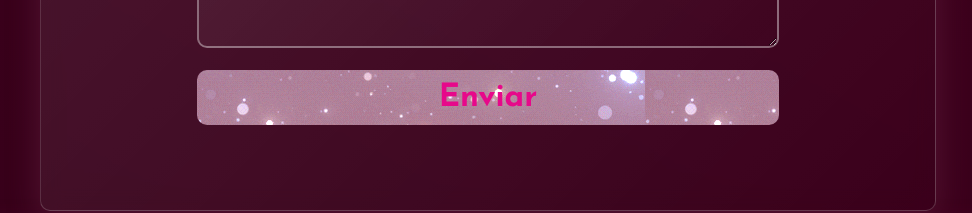
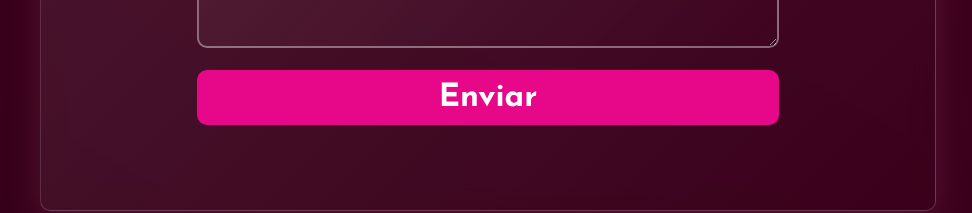
Before and after one commit to Deby2021/my-portifolio-React, a React (Create React App) app: page / in a window 1280 px wide. Shown: the part 3981-4194 px from the top of the page, without its empty margins (152-1124 px from the left). Built offline with nearby package versions, Linux system fonts and the light colour scheme; no server answers.

Commit message:
alteração da cor do botão form e footer

```diff
--- a/src/components/Footer/styleFooter.css
+++ b/src/components/Footer/styleFooter.css
@@ -2,7 +2,7 @@
   width: 100%;
   height: 8%;
   border-top: 1px solid rgba(255, 255, 255, 0.18);
-  box-shadow: 0 8px 32px 0 rgba(131, 53, 89, 0.37);
+  /*box-shadow: 0 8px 32px 0 rgba(131, 53, 89, 0.37);*/
   display: flex;
   justify-content: center;
   align-items: center;
--- a/src/pages/ContactForm/style.css
+++ b/src/pages/ContactForm/style.css
@@ -52,9 +52,8 @@
   max-width: 1000px;
   padding: 0.7rem 0.5rem;
   border-radius: 10px;
-  background-image: url(../../assets/buttonback.gif);
-  /*background-color: #fff;*/
-  color: rgb(231, 8, 138);
+  background-color: rgb(231, 8, 138);
+  color: #fff;
   font-size: 2rem;
   font-weight: 900;
   border: none;
```
